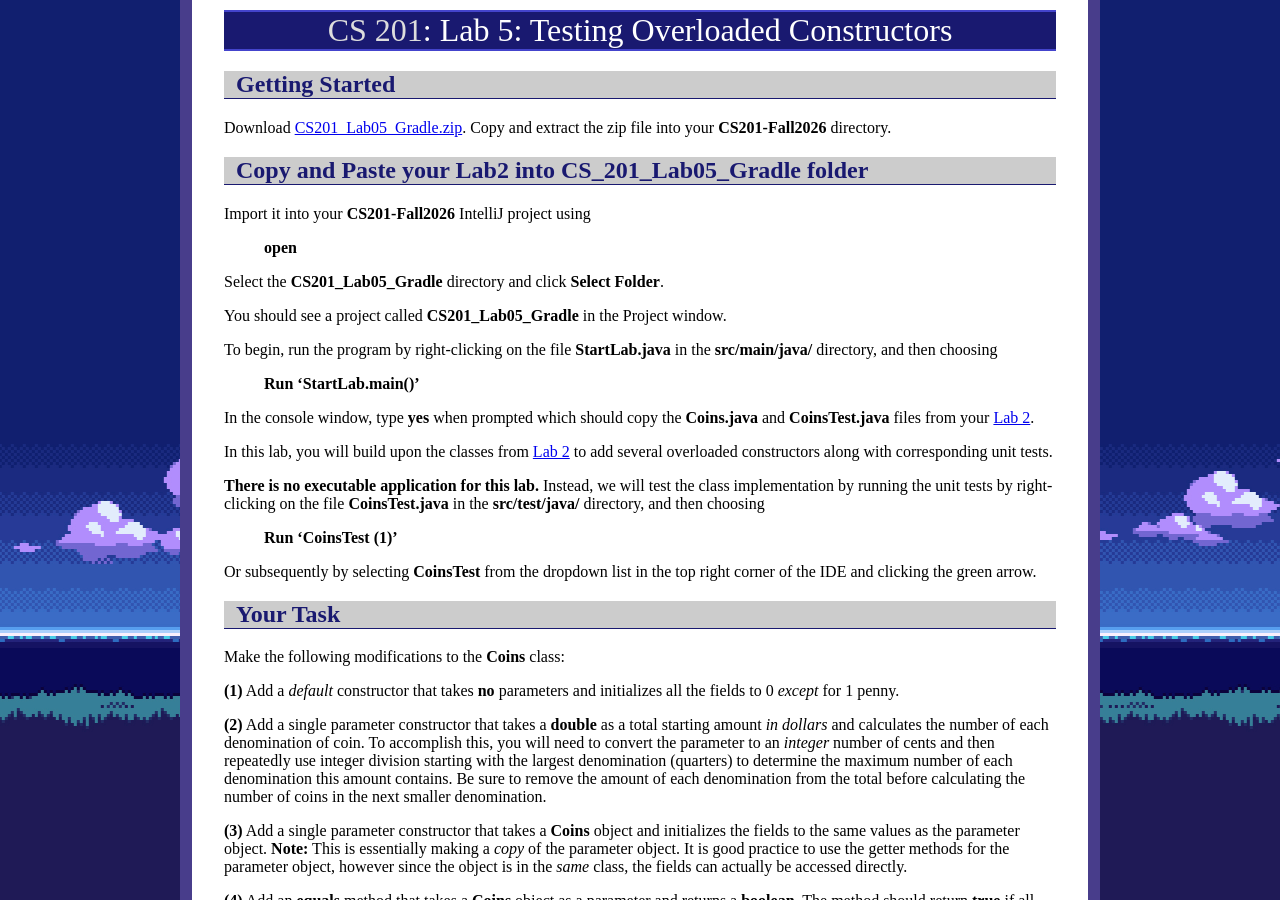
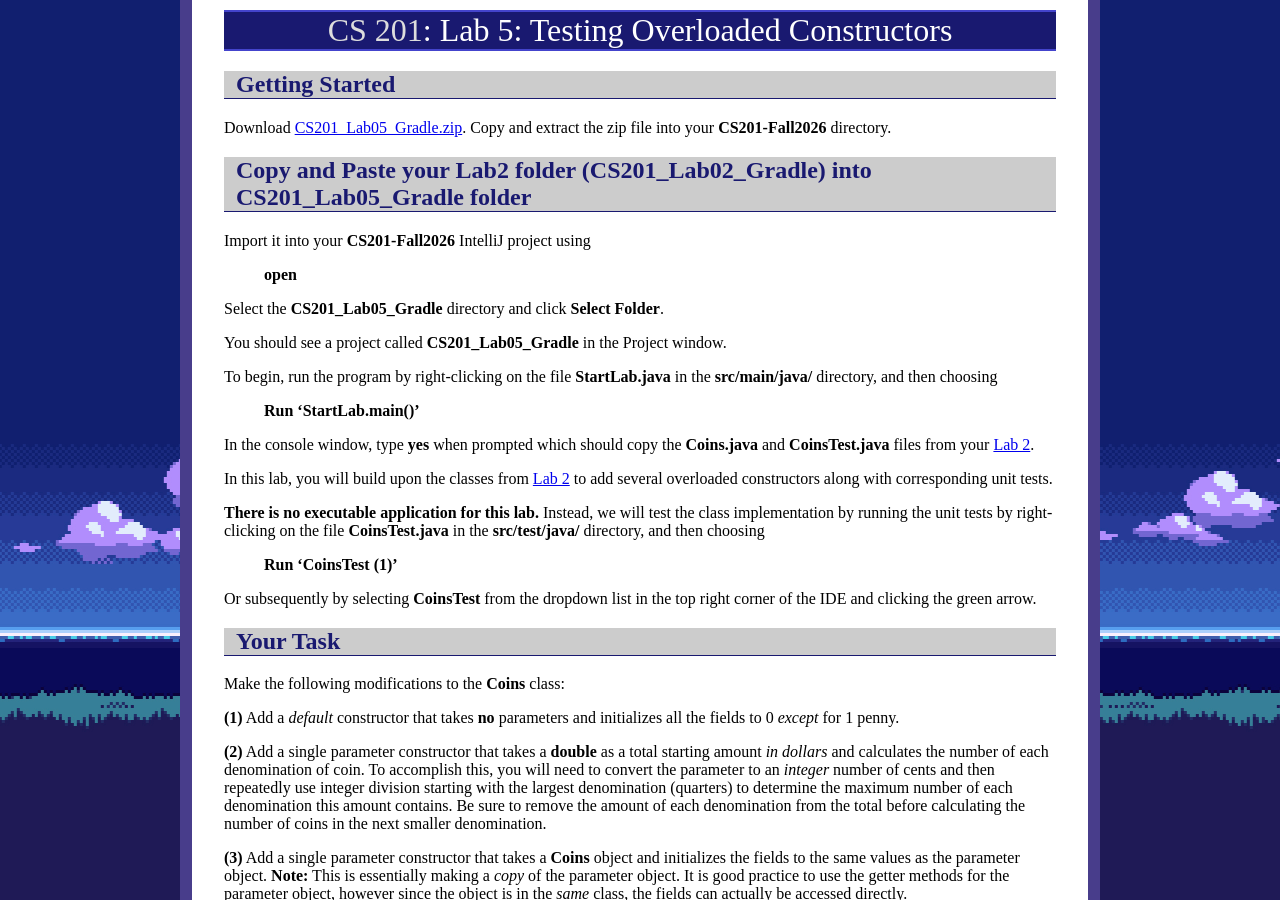
Before and after one commit to ycpcs/cs201-fall2026, a Jekyll site: the page built from labs/lab05.md, in a window 1280 px wide and 900 px high. Built offline with Jekyll 4.4.1, drawn with Linux system fonts in a browser that asks for light colours.

Commit message:
Update lab05.md

```diff
--- a/labs/lab05.md
+++ b/labs/lab05.md
@@ -7,7 +7,7 @@ title: "Lab 5: Testing Overloaded Constructors"
 
 Download [CS201\_Lab05\_Gradle.zip](CS201_Lab05_Gradle.zip). Copy and extract the zip file into your **CS201-Fall2026** directory.
 
-## Copy and Paste your Lab2 into CS_201_Lab05_Gradle folder
+## Copy and Paste your Lab2 folder (CS201_Lab02_Gradle) into CS201_Lab05_Gradle folder
 
 Import it into your **CS201-Fall2026** IntelliJ project using
 
```
